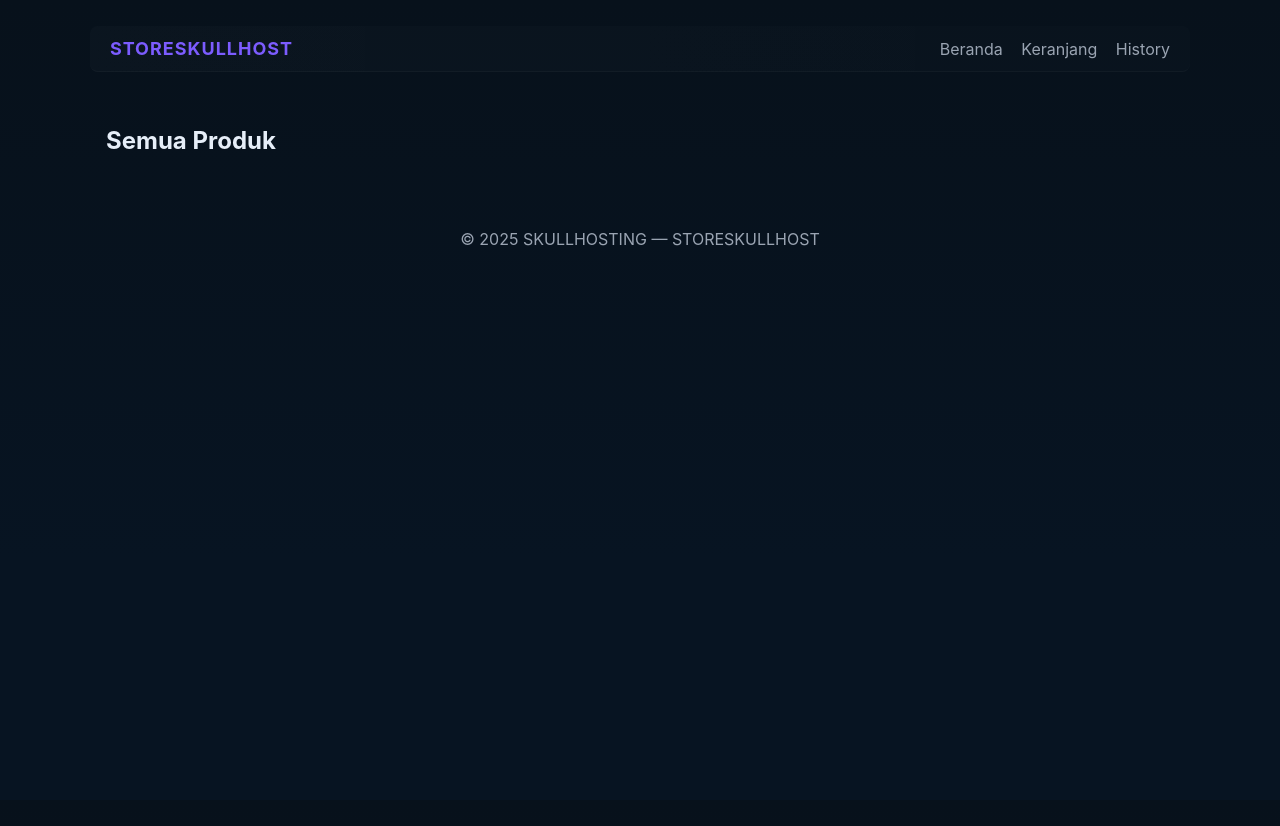
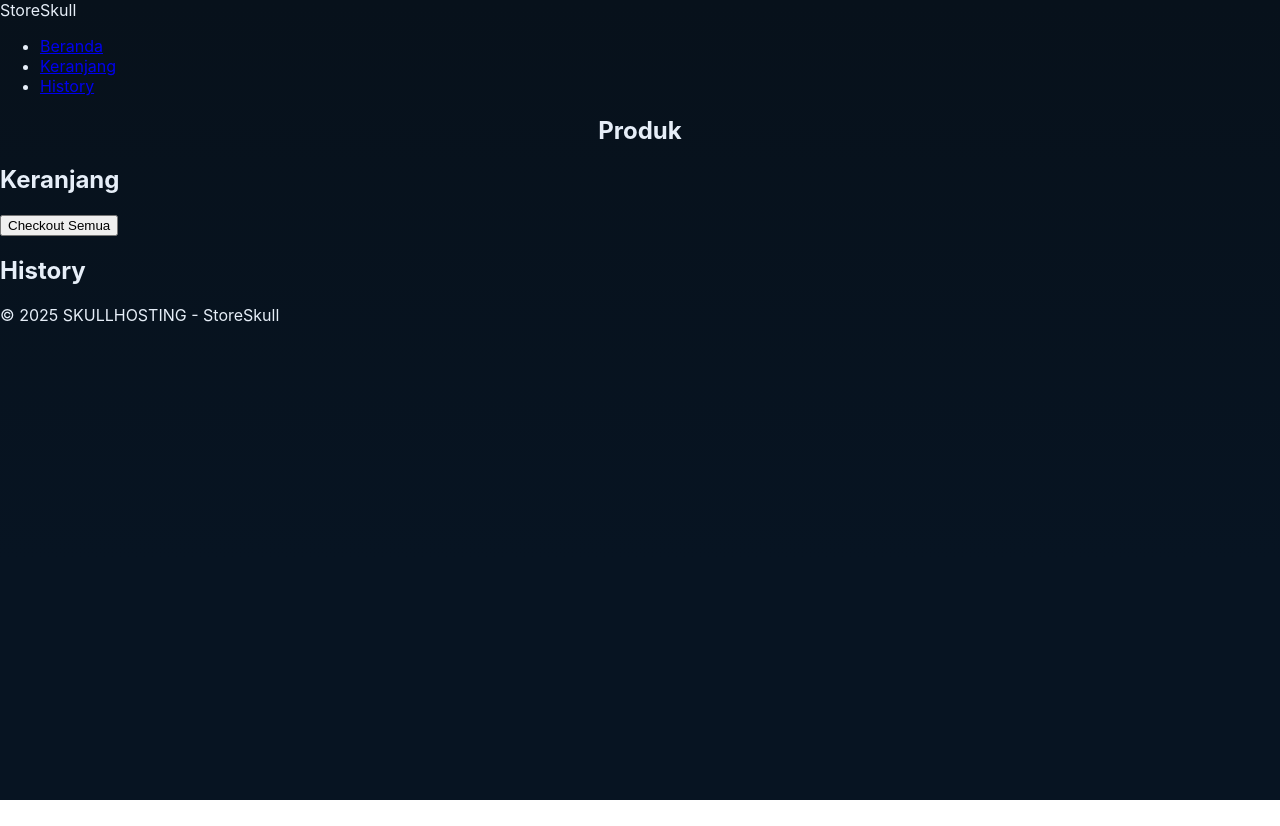
Before and after one commit to skullhost/newproject, a plain HTML site: page index.html in a window 1280 px wide. After the commit the page ends 800 px from the top, so only its background shows below. Drawn offline with nearby package versions, Linux system fonts and the light colour scheme.

Commit message:
Update index.html

```diff
--- a/index.html
+++ b/index.html
@@ -1,30 +1,41 @@
-<!doctype html>
+<!DOCTYPE html>
 <html lang="id">
 <head>
-  <meta charset="utf-8" />
-  <meta name="viewport" content="width=device-width,initial-scale=1" />
-  <title>STORESKULLHOST — Beranda</title>
+  <meta charset="UTF-8">
+  <meta name="viewport" content="width=device-width, initial-scale=1.0">
+  <title>StoreSkull - Beranda</title>
   <link rel="stylesheet" href="style.css">
-  <script src="https://unpkg.com/@supabase/supabase-js@2"></script>
-  <script defer src="app.js"></script>
 </head>
 <body>
-  <header class="navbar container">
-    <div class="brand">STORESKULLHOST</div>
-    <nav>
-      <a href="index.html">Beranda</a>
-      <a href="cart.html">Keranjang</a>
-      <a href="history.html">History</a>
-    </nav>
-  </header>
+  <nav>
+    <div class="logo">StoreSkull</div>
+    <ul>
+      <li><a href="#products">Beranda</a></li>
+      <li><a href="#cart">Keranjang</a></li>
+      <li><a href="#history">History</a></li>
+    </ul>
+  </nav>
 
-  <main class="container">
-    <section>
-      <h2 style="margin-top:12px">Semua Produk</h2>
-      <div id="products" class="grid"></div>
-    </section>
-  </main>
+  <section id="products">
+    <h2 style="text-align:center; margin-top:20px;">Produk</h2>
+    <div id="product-list"></div>
+  </section>
 
-  <footer class="footer">&copy; 2025 SKULLHOSTING — STORESKULLHOST</footer>
+  <section id="cart">
+    <h2>Keranjang</h2>
+    <div id="cart-list"></div>
+    <button onclick="checkoutCart()">Checkout Semua</button>
+  </section>
+
+  <section id="history">
+    <h2>History</h2>
+    <div id="history-list"></div>
+  </section>
+
+  <footer>
+    &copy; 2025 SKULLHOSTING - StoreSkull
+  </footer>
+
+  <script src="app.js"></script>
 </body>
 </html>
```
